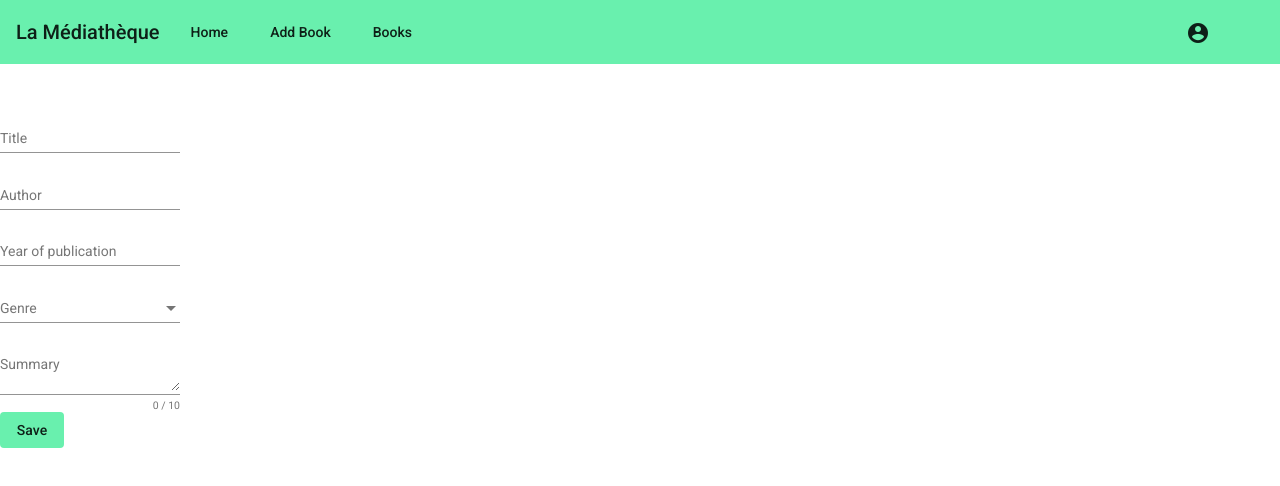
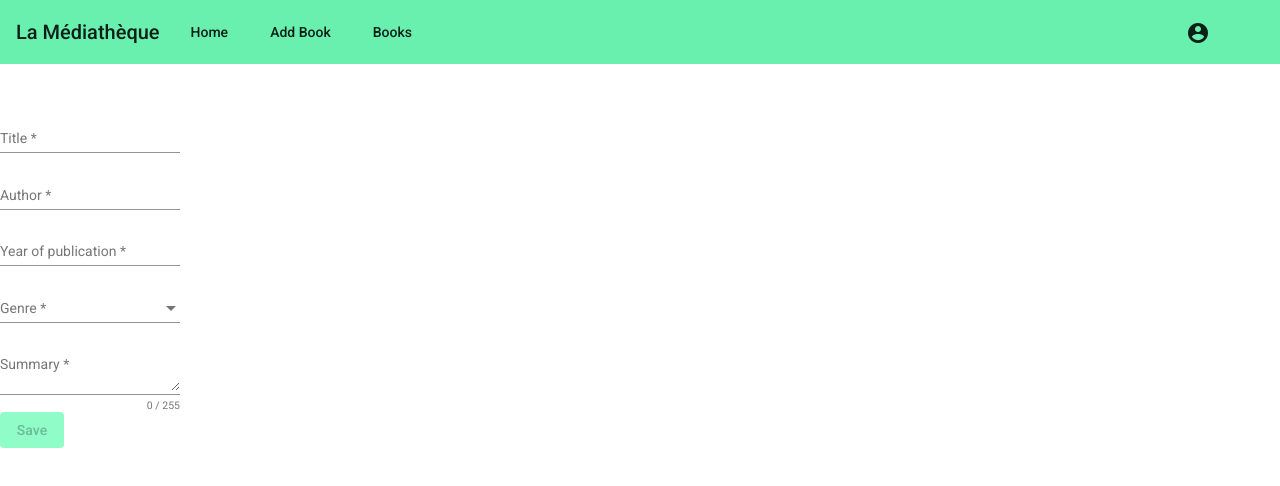
Before and after one commit to akbar2023/TheReader, an Angular app: page /book-form in a window 1280 px wide. Shown: the top 486 px of the page. Built offline with nearby package versions, Linux system fonts and the light colour scheme; sample sign-in values are in the browser's storage.

Commit message:
data control

```diff
--- a/src/app/books/components/book-form/book-form.component.html
+++ b/src/app/books/components/book-form/book-form.component.html
@@ -1,9 +1,18 @@
 <form [formGroup]="bookForm" (ngSubmit)="saveBook()">
-  <div>
+  <div class="container">
     <div>
       <mat-form-field>
         <mat-label>Title</mat-label>
         <input id="title" matInput formControlName="title">
+        <mat-error class="text-danger" *ngIf="title.hasError('required')">
+          {{requiredMessage('Title')}}
+        </mat-error>
+        <mat-error class="text-danger" *ngIf="title.hasError('minlength')">
+          {{lengthMessage(2, 0)}}
+        </mat-error>
+        <mat-error class="text-danger" *ngIf="title.hasError('maxlength')">
+          {{lengthMessage(100, 1)}}
+        </mat-error>
       </mat-form-field>
     </div>
 
@@ -11,6 +20,15 @@
       <mat-form-field>
         <mat-label>Author</mat-label>
         <input id="author" matInput formControlName="author">
+        <mat-error class="text-danger" *ngIf="author.hasError('required')">
+          {{requiredMessage('Author')}}
+        </mat-error>
+        <mat-error class="text-danger" *ngIf="author.hasError('minlength')">
+          {{lengthMessage(2, 0)}}
+        </mat-error>
+        <mat-error class="text-danger" *ngIf="author.hasError('maxlength')">
+          {{lengthMessage(100, 1)}}
+        </mat-error>
       </mat-form-field>
     </div>
 
@@ -18,6 +36,15 @@
       <mat-form-field>
         <mat-label>Year of publication</mat-label>
         <input id="year" type="number" matInput formControlName="year">
+        <mat-error class="text-danger" *ngIf="year.hasError('required')">
+          {{requiredMessage('Year')}}
+        </mat-error>
+        <mat-error class="text-danger" *ngIf="year.hasError('min')">
+          {{lengthMessage(0, 0)}}
+        </mat-error>
+        <mat-error class="text-danger" *ngIf="year.hasError('max')">
+          {{lengthMessage(currentYear, 1)}}
+        </mat-error>
       </mat-form-field>
     </div>
 
@@ -28,19 +55,37 @@
             {{genre}}
           </mat-option>
         </mat-select>
+        <mat-error class="text-danger" *ngIf="genre.hasError('required')">
+          {{requiredMessage('Genre')}}
+        </mat-error>
+        <mat-error class="text-danger" *ngIf="genre.hasError('minlength')">
+          {{lengthMessage(3, 0)}}
+        </mat-error>
+        <mat-error class="text-danger" *ngIf="genre.hasError('maxlength')">
+          {{lengthMessage(20, 1)}}
+        </mat-error>
       </mat-form-field>
     </div>
 
     <div>
       <mat-form-field>
         <mat-label>Summary</mat-label>
-        <textarea id="summary" type="text" matInput formControlName="summary"></textarea>
-        <mat-hint align="end">{{summary.value.length}} / 10</mat-hint>
+        <textarea id="summary" [maxLength]="255" type="text" matInput formControlName="summary"></textarea>
+        <mat-error class="text-danger" *ngIf="summary.hasError('required')">
+          {{requiredMessage('Summary')}}
+        </mat-error>
+        <mat-error class="text-danger" *ngIf="summary.hasError('minlength')">
+          {{lengthMessage(10, 0)}}
+        </mat-error>
+        <mat-error class="text-danger" *ngIf="summary.hasError('maxlength')">
+          {{lengthMessage(255, 1)}}
+        </mat-error>
+        <mat-hint align="end">{{summary.value.length}} / 255</mat-hint>
       </mat-form-field>
     </div>
 
     <div>
-      <button class="large-button" mat-flat-button color="primary" type="submit">Save</button>
+      <button [ngClass]="{'disabledBtn': bookForm.invalid}" [disabled]="bookForm.invalid" class="large-button" mat-flat-button color="primary" type="submit">Save</button>
     </div>
   </div>
 </form>
--- a/src/app/books/components/book-form/book-form.component.scss
+++ b/src/app/books/components/book-form/book-form.component.scss
@@ -0,0 +1,6 @@
+.container {
+
+  .disabledBtn {
+    background-color: #90fcc7;
+  }
+}
--- a/src/app/books/components/book-form/book-form.component.ts
+++ b/src/app/books/components/book-form/book-form.component.ts
@@ -1,5 +1,5 @@
 import { Component, OnInit } from '@angular/core';
-import { FormBuilder, FormGroup } from '@angular/forms';
+import { FormBuilder, FormGroup, Validators } from '@angular/forms';
 import { BookService } from '../../services/book.service';
 import { BookGenre } from '../../models/book-genre';
 import { AuthService } from '../../../auth/services/auth.service';
@@ -12,7 +12,7 @@ import { Router } from '@angular/router';
 })
 export class BookFormComponent implements OnInit {
   bookForm: FormGroup;
-
+  currentYear = new Date().getFullYear();
   genres = Object.keys(BookGenre);
 
   constructor(
@@ -29,11 +29,11 @@ export class BookFormComponent implements OnInit {
 
   createForm() {
     this.bookForm = this.fb.group({
-      title: [''],
-      author: [''],
-      year: [''],
-      genre: [''],
-      summary: [''],
+      title: ['', [Validators.minLength(2), Validators.maxLength(100), Validators.required]],
+      author: ['', [Validators.minLength(2), Validators.maxLength(100), Validators.required]],
+      year: ['', [Validators.min(0), Validators.max(this.currentYear), Validators.required]],
+      genre: ['', [Validators.minLength(3), Validators.maxLength(20), Validators.required]],
+      summary: ['', [Validators.minLength(10), Validators.maxLength(255), Validators.required]],
     });
   }
 
@@ -48,7 +48,31 @@ export class BookFormComponent implements OnInit {
     );
   }
 
+  get title() {
+    return this.bookForm.get('title');
+  }
+
+  get author() {
+    return this.bookForm.get('author');
+  }
+
+  get year() {
+    return this.bookForm.get('year');
+  }
+
+  get genre() {
+    return this.bookForm.get('genre');
+  }
+
   get summary() {
     return this.bookForm.get('summary');
   }
+
+  requiredMessage(name: string) {
+    return `${name} is required`;
+  }
+
+  lengthMessage(length: number, minMax: number) {
+    return `The ${minMax === 0 ? 'minimum' : 'maximum'} length for this field is ${length} characters`;
+  }
 }
--- a/src/app/books/models/book-genre.ts
+++ b/src/app/books/models/book-genre.ts
@@ -5,5 +5,5 @@ export enum BookGenre {
   Fantastic = 'Fantastic',
   Biography = 'Biography',
   Autobiography = 'Autobiography',
-  Poem = 'Poem'
+  Poem = 'Poem',
 }
```
